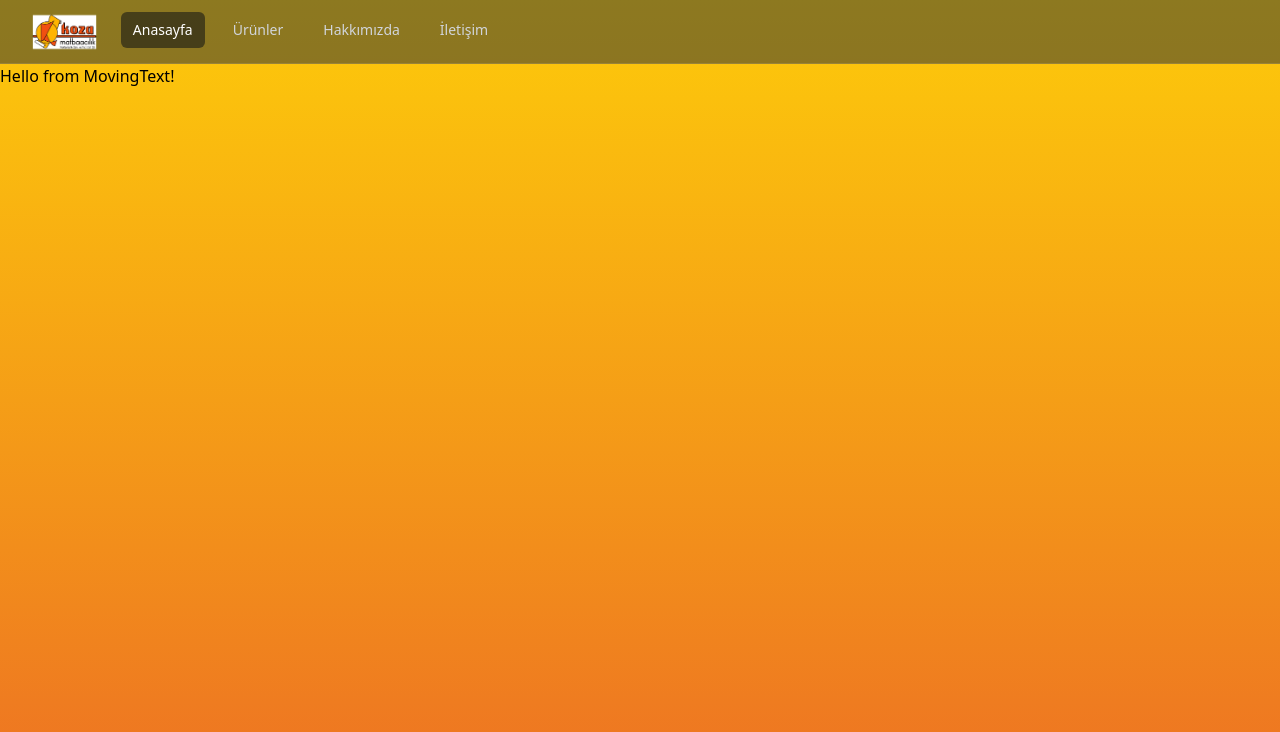
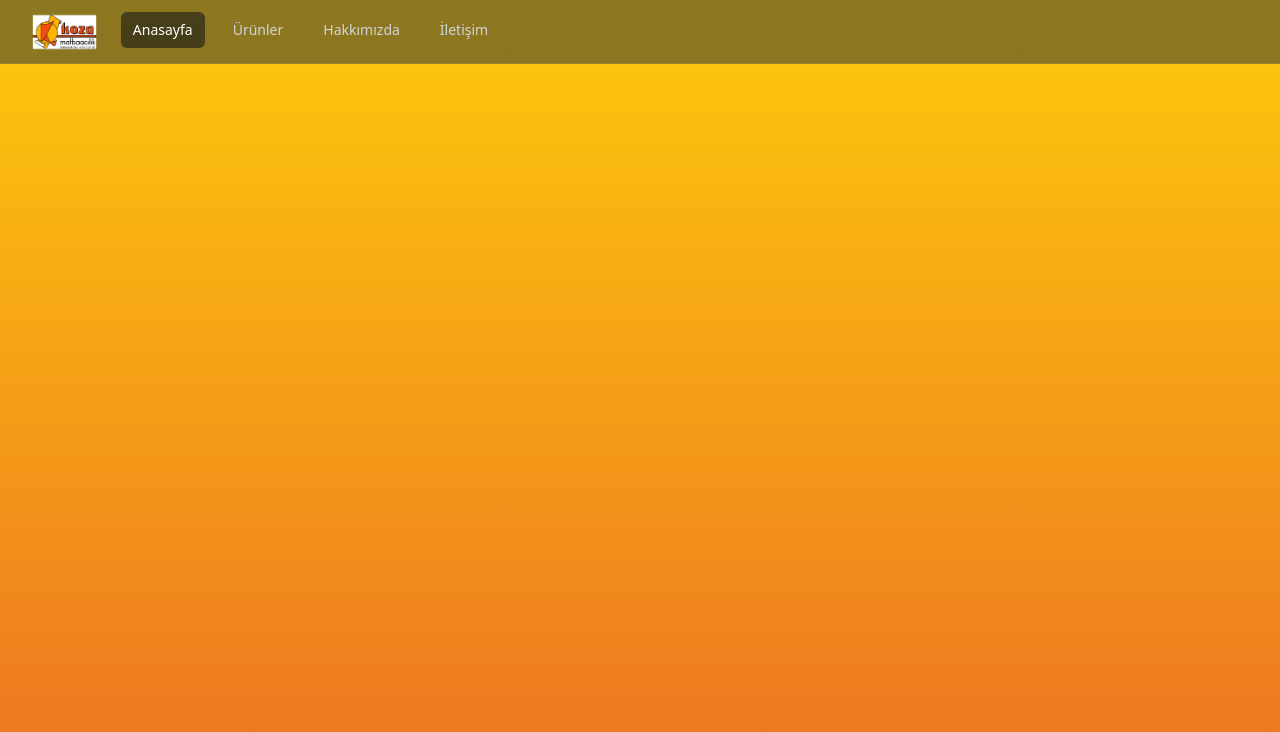
Before and after one commit to Vayvoda098/Koza-Matbaa, a React (Create React App) app: page /#/ in a window 1280 px wide. Shown: the top 732 px of the page. Built offline with nearby package versions, Linux system fonts and the light colour scheme.

Commit message:
Revert MovingText to use BlurText

```diff
--- a/src/components/text.js
+++ b/src/components/text.js
@@ -1,23 +1,20 @@
 import React from 'react';
-// import BlurText from "./BlurText"; // Temporarily commented out
+import BlurText from "./BlurText";
 
 const MovingText = () => {
-  // const handleAnimationComplete = () => {
-  //   console.log('Animation completed!');
-  // };
+  const handleAnimationComplete = () => {
+    console.log('Animation completed!');
+  };
 
   return (
-    <div>
-      <h1>Hello from MovingText!</h1>
-      {/* <BlurText
+    <BlurText
       text="Isn't this so cool?!"
       delay={150}
       animateBy="words"
       direction="top"
       onAnimationComplete={handleAnimationComplete}
       className="text-2xl mb-8"
-      /> */}
-    </div>
+    />
   );
 };
 
```
Lines whose indentation alone changed are shown as unchanged.
